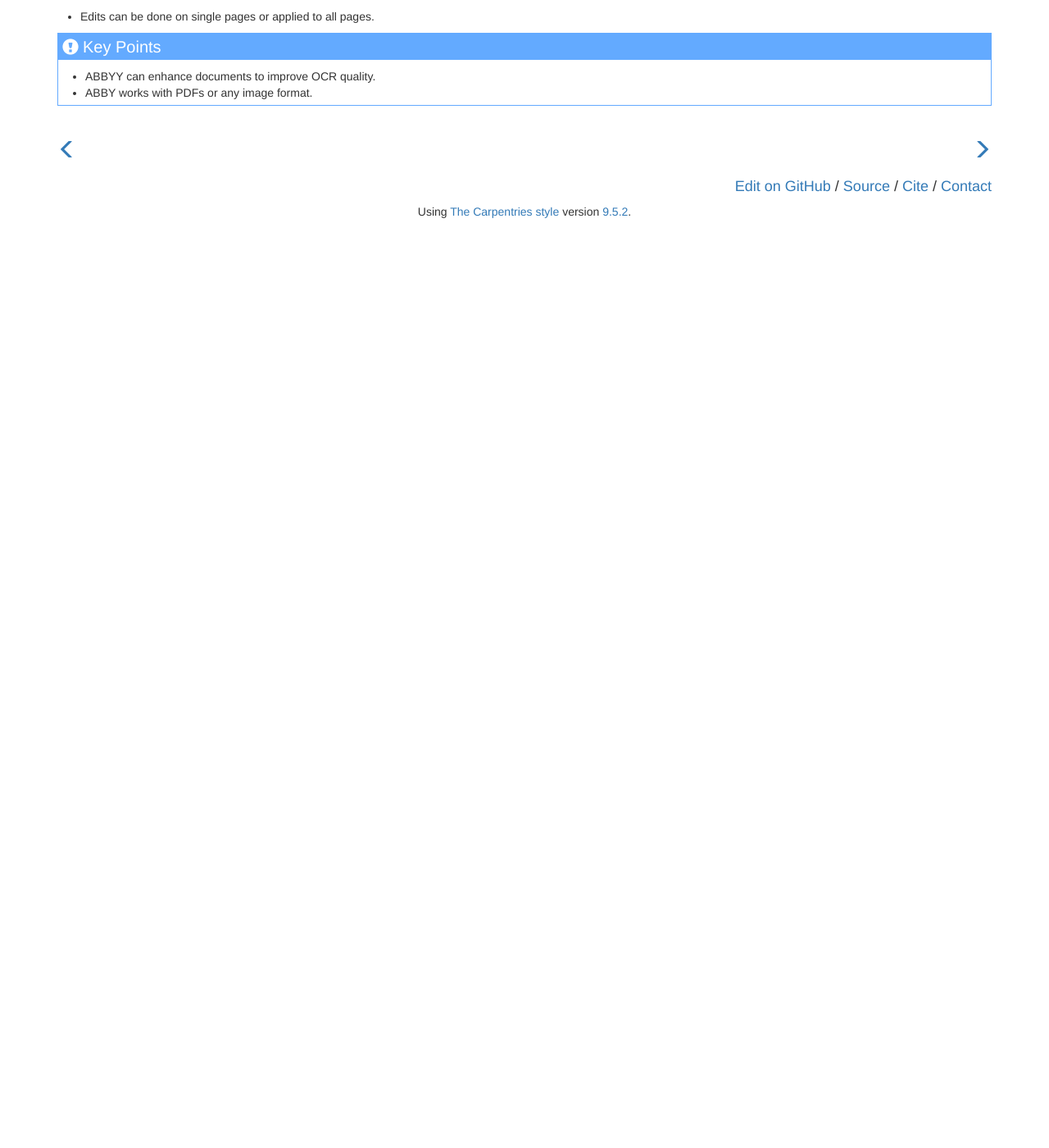
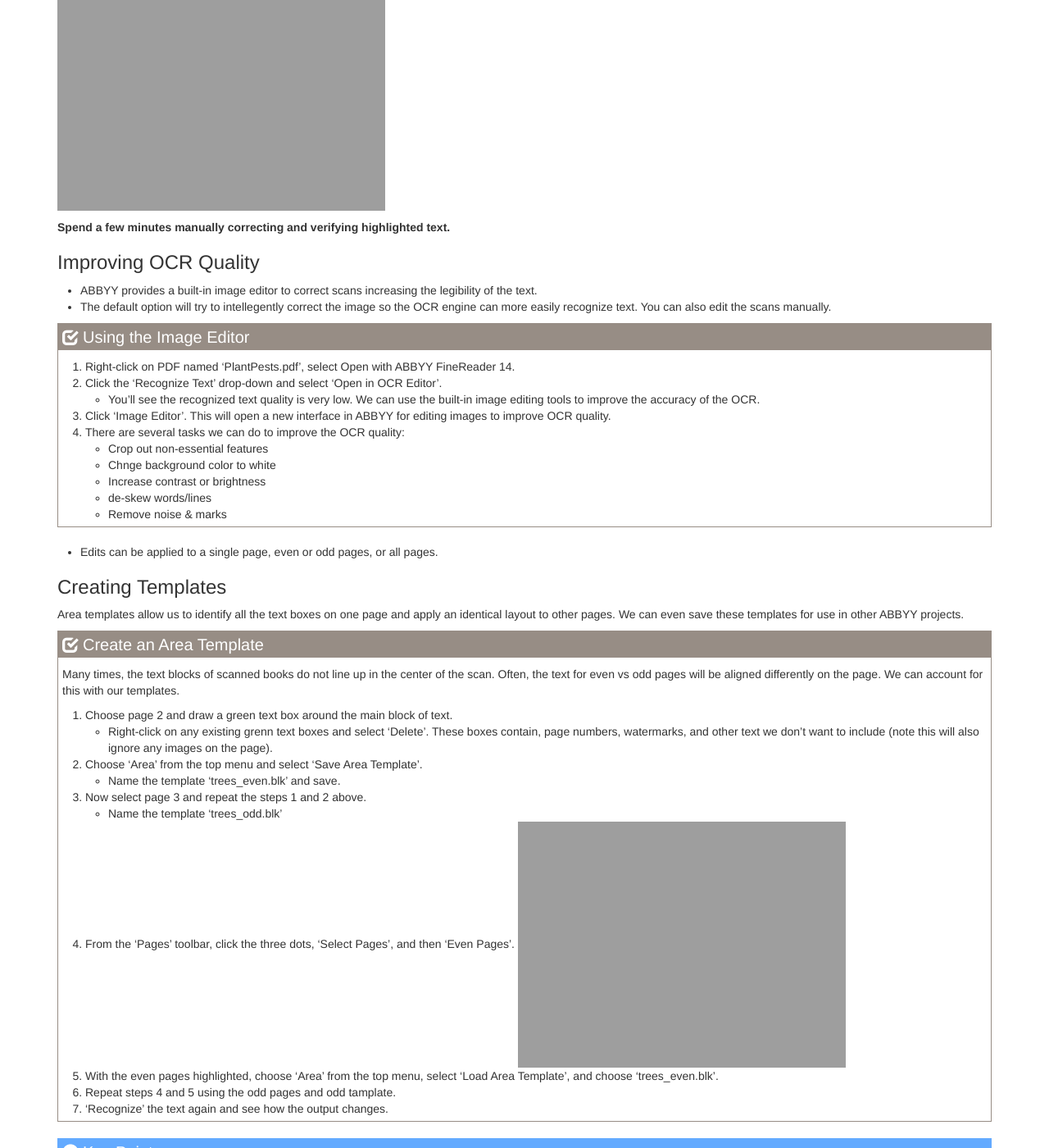
Before and after one commit to JoshuaDull/Text-Recognition-Introduction, a Jekyll site: the page built from _episodes/03-OCR-with-ABBYY.md, in a window 1280 px wide and 1400 px high, scrolled down 1171 px. Shown: the whole window at 82% size. Built offline with Jekyll 4.4.1, drawn with Linux system fonts in a browser that asks for light colours; before the commit the page ends 1439 px from its top, so only the background shows below that; some of the changed text lies outside the part shown.

Commit message:
finished episode 3; more screenshots

```diff
--- a/_episodes/03-OCR-with-ABBYY.md
+++ b/_episodes/03-OCR-with-ABBYY.md
@@ -29,9 +29,9 @@ keypoints:
 
 >## Getting Started with ABBYY
 >
->1. Right-click on PDF, select Open with ABBYY FineReader 14.
+>1. Right-click on PDF named 'InterAmerican.pdf', select Open with ABBYY FineReader 14.
 >2. Click the 'Recognize Text' drop-down and select 'Open in OCR Editor'.
->
+> ![Screenshot of OCR Editor Menu]('../assets/img/OCR_editor.png')
 {: .checklist}
 
 ### Viewing OCR output
@@ -39,22 +39,48 @@ keypoints:
 * After the OCR process is complete, we can compare the original document to the text-only version.
 * ABBYY highlights potential errors in blue. We can manually correct or edit the text data before saving/exporting for greater QA.
 
+![Screenshot of OCR Pages Menu]('../assets/img/verifyText.png')
+
 **Spend a few minutes manually correcting and verifying highlighted text.**
 
-### Creating an Area Template
-
-- Click on main block of text (green box) and expand it to fill the entire desired area.
-- Save this as template
-- Apply this template to the other pages.
-
-### Using the image editor
+### Improving OCR Quality
 
 * ABBYY provides a built-in image editor to correct scans increasing the legibility of the text.
 * The default option will try to intellegently correct the image so the OCR engine can more easily recognize text. You can also edit the scans manually.
 
-- White background
-- More contrast
-- de-skew words/lines
-- Remove noise & marks
+>## Using the Image Editor
+>1. Right-click on PDF named 'PlantPests.pdf', select Open with ABBYY FineReader 14.
+>2. Click the 'Recognize Text' drop-down and select 'Open in OCR Editor'.
+>	- You'll see the recognized text quality is very low. We can use the built-in image editing tools to improve the accuracy of the OCR.
+>3. Click 'Image Editor'. This will open a new interface in ABBYY for editing images to improve OCR quality.
+>4. There are several tasks we can do to improve the OCR quality:
+>	- Crop out non-essential features
+>	- Chnge background color to white
+>	- Increase contrast or brightness
+>	- de-skew words/lines
+>	- Remove noise & marks
+{: .checklist}
 
-* Edits can be done on single pages or applied to all pages.
+* Edits can be applied to a single page, even or odd pages, or all pages.
+
+### Creating Templates
+
+Area templates allow us to identify all the text boxes on one page and apply an identical layout to other pages. We can even save these templates for use in other ABBYY projects.
+
+>## Create an Area Template
+>
+> Many times, the text blocks of scanned books do not line up in the center of the scan. Often, the text for even vs odd pages will be aligned differently on the page. We can account for this with our templates.
+>
+>1. Choose page 2 and draw a green text box around the main block of text.
+>	- Right-click on any existing grenn text boxes and select 'Delete'. These boxes contain, page numbers, watermarks, and other text we don't want to include (note this will also ignore any images on the page).
+>2.  Choose 'Area' from the top menu and select 'Save Area Template'.
+>	- Name the template 'trees_even.blk' and save.
+>3.  Now select page 3 and repeat the steps 1 and 2 above.
+>	- Name the template 'trees_odd.blk'
+>4. From the 'Pages' toolbar, click the three dots, 'Select Pages', and then 'Even Pages'.
+>	![Screenshot of OCR Pages Menu]('../assets/img/SelectOddEven.png')
+>5. With the even pages highlighted, choose 'Area' from the top menu, select 'Load Area Template', and choose 'trees_even.blk'.
+>6. Repeat steps 4 and 5 using the odd pages and odd tamplate.
+>7. 'Recognize' the text again and see how the output changes.
+>
+{: .checklist}
--- a/_episodes/04-ABBYY-OCR-Editor.md
+++ b/_episodes/04-ABBYY-OCR-Editor.md
@@ -34,7 +34,25 @@ ABBYY is not limited to English or Latin text. ABBYY has a robust list of langua
 
 >## Non-English OCR
 >
->
->
+>1. Right-click on PDF named 'Russian.pdf', select Open with ABBYY FineReader 14.
+>2. Click the 'Recognize Text' drop-down and select 'Open in OCR Editor'.
+>3. Select Language as 'Russian' if not automatically detected.
+>4. Click 'Recgonize' again and see how the results have improved. We can edit this PDF in the same way we would with an English text.
 >
 {: .checklist}
+
+### Improving Pattern Recognition
+
+ABBYY comes trained on many different alphabets and languages. Of course, ABBYY does not know every font used through history. Also, special characters or ligatures might not be in ABBYY's dictionaries.
+
+* We can enhance ABBYY's existing patterns through training.
+* You can custom train ABBYY from scratch or you can add to an existing pattern dictioanry.
+
+>## Pattern Training and Gothic Fonts
+> Typically, modern English is printed using Roman typeface. Other types like Blackletter Gothic are no longer popular, but were used in historic text.
+> Many historic texts in English use a combination of old and modern types. We can enhance our existing pattern dictionary by training ABBYY on the meanings of older style type.
+>
+>1. Right-click on PDF named 'Non-Latin.pdf', select Open with ABBYY FineReader 14.
+>2. Click the 'Recognize Text' drop-down and select 'Open in OCR Editor'.
+>
+{: .checklist}
```
Also changed, not shown: _episodes/02-OCR-with-Adobe-Acrobat.md (+1 -1 lines), assets/img/OCR_editor.png (added), assets/img/SelectOddEven.png (added), assets/img/verifyText.png (added), 1 other file.
